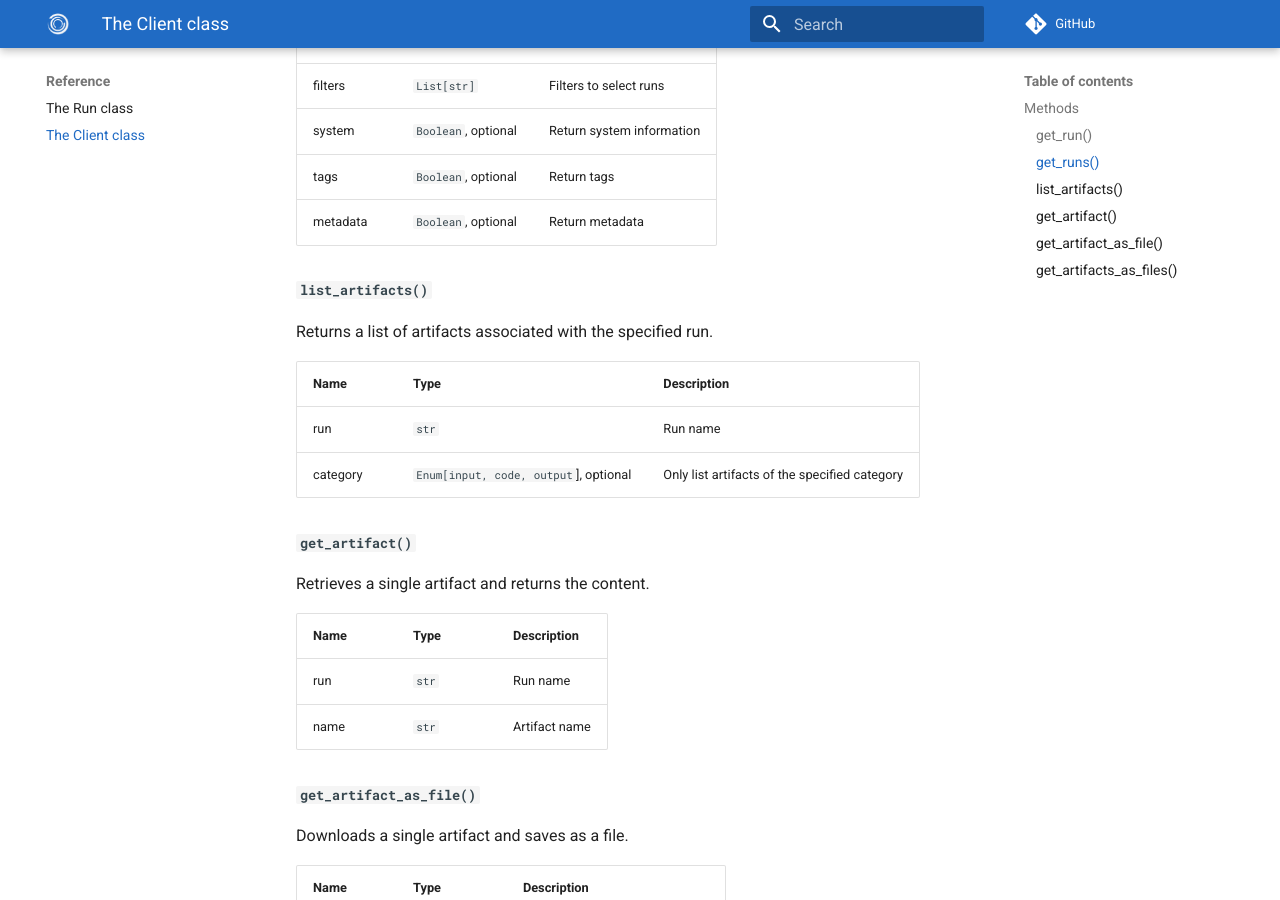
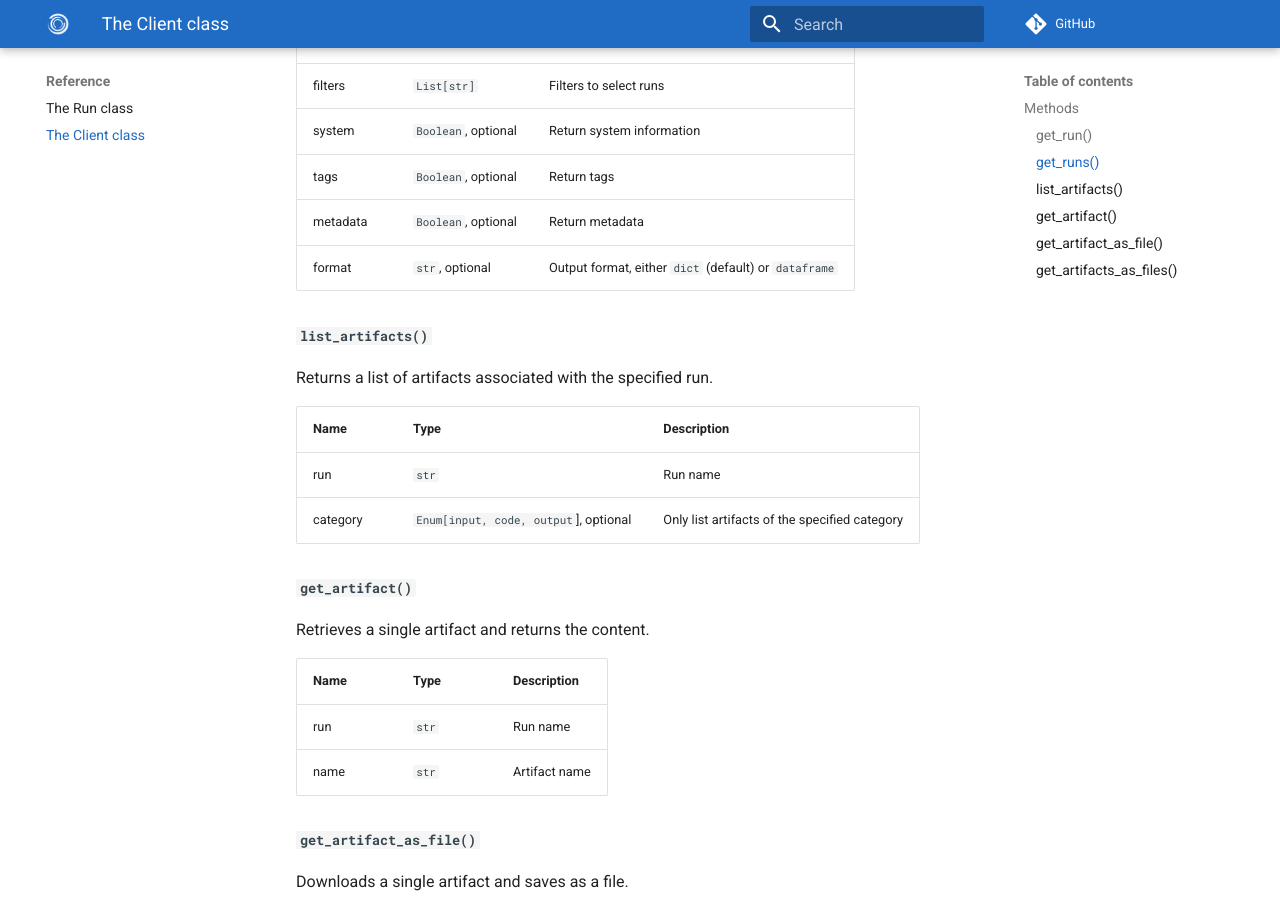
Before and after one commit to simvue-io/docs, an MkDocs documentation site: the page built from docs/reference/client.md, in a window 1280 px wide and 900 px high, scrolled down 740 px. Built offline with MkDocs 1.6.1 and Material for MkDocs 9.7.7, drawn with Linux system fonts in a browser that asks for light colours.

Commit message:
Mention new format optional argument

```diff
--- a/docs/reference/client.md
+++ b/docs/reference/client.md
@@ -25,6 +25,7 @@ Returns details about a list of runs.
 | system | `Boolean`, optional | Return system information |
 | tags | `Boolean`, optional | Return tags |
 | metadata | `Boolean`, optional | Return metadata |
+| format | `str`, optional | Output format, either `dict` (default) or `dataframe` |
 
 #### `list_artifacts()`
 
```
